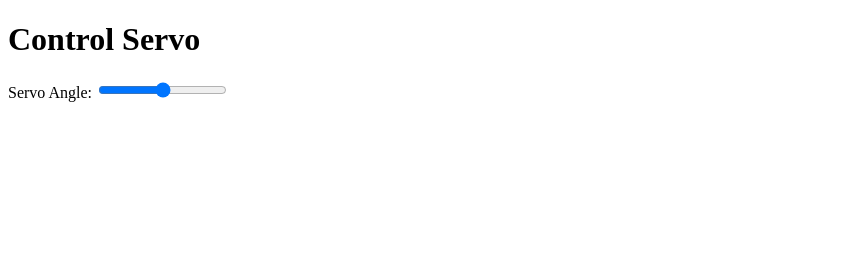
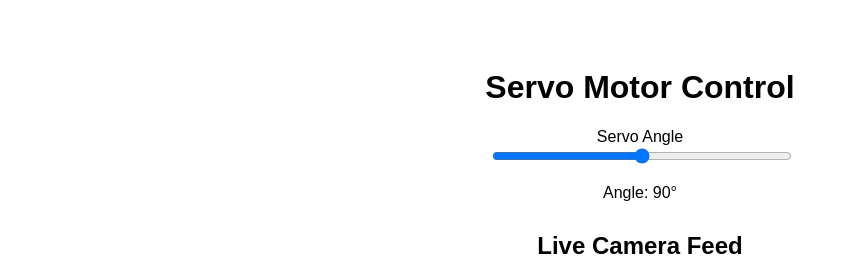
Before and after one commit to RohanSeshasaiVasa/Servo-control, a Python web app: template control/templates/control/index.html in a window 1280 px wide. Shown: the top 277 px of the page, without its empty margins (0-847 px from the left). Before the commit the page ends 102 px from the top, so only its background shows below. Run offline with Jinja, Linux system fonts and the light colour scheme; the template is opened without the code that fills it, so the values that code supplies are empty.

Commit message:
with camera feed

```diff
--- a/control/templates/control/index.html
+++ b/control/templates/control/index.html
@@ -3,17 +3,45 @@
 <head>
   <meta charset="UTF-8">
   <meta name="viewport" content="width=device-width, initial-scale=1.0">
-  <title>Servo Control</title>
+  <title>Servo & Camera Control</title>
+  <style>
+    body {
+      font-family: Arial, sans-serif;
+      text-align: center;
+      padding: 40px;
+    }
+    .slider-container {
+      margin: 20px auto;
+      width: 300px;
+    }
+    input[type="range"] {
+      width: 100%;
+    }
+    .camera-feed {
+      margin-top: 30px;
+    }
+  </style>
 </head>
 <body>
-  <h1>Control Servo</h1>
-  <label for="servoRange">Servo Angle:</label>
-  <input type="range" min="0" max="180" id="servoRange" title="Set servo angle" oninput="updateServo(this.value)">
+  <h1>Servo Motor Control</h1>
+  <div class="slider-container">
+    <label for="servoRange">Servo Angle</label>
+    <input type="range" min="0" max="180" value="90" id="servoRange" title="Servo Angle" oninput="updateServo(this.value)">
+    <p>Angle: <span id="angleValue">90</span>°</p>
+  </div>
+
+  <div class="camera-feed">
+    <h2>Live Camera Feed</h2>
+    <img src="http://192.168.0.250:5000/video_feed" width="640" height="480" alt="Live camera feed" />
+  </div>
+
   <script>
     function updateServo(angle) {
+      document.getElementById("angleValue").innerText = angle;
       fetch(`/move/?angle=${angle}`)
         .then(response => response.json())
-        .then(data => console.log(data));
+        .then(data => console.log(data))
+        .catch(err => console.error("Failed to send angle:", err));
     }
   </script>
 </body>
```
